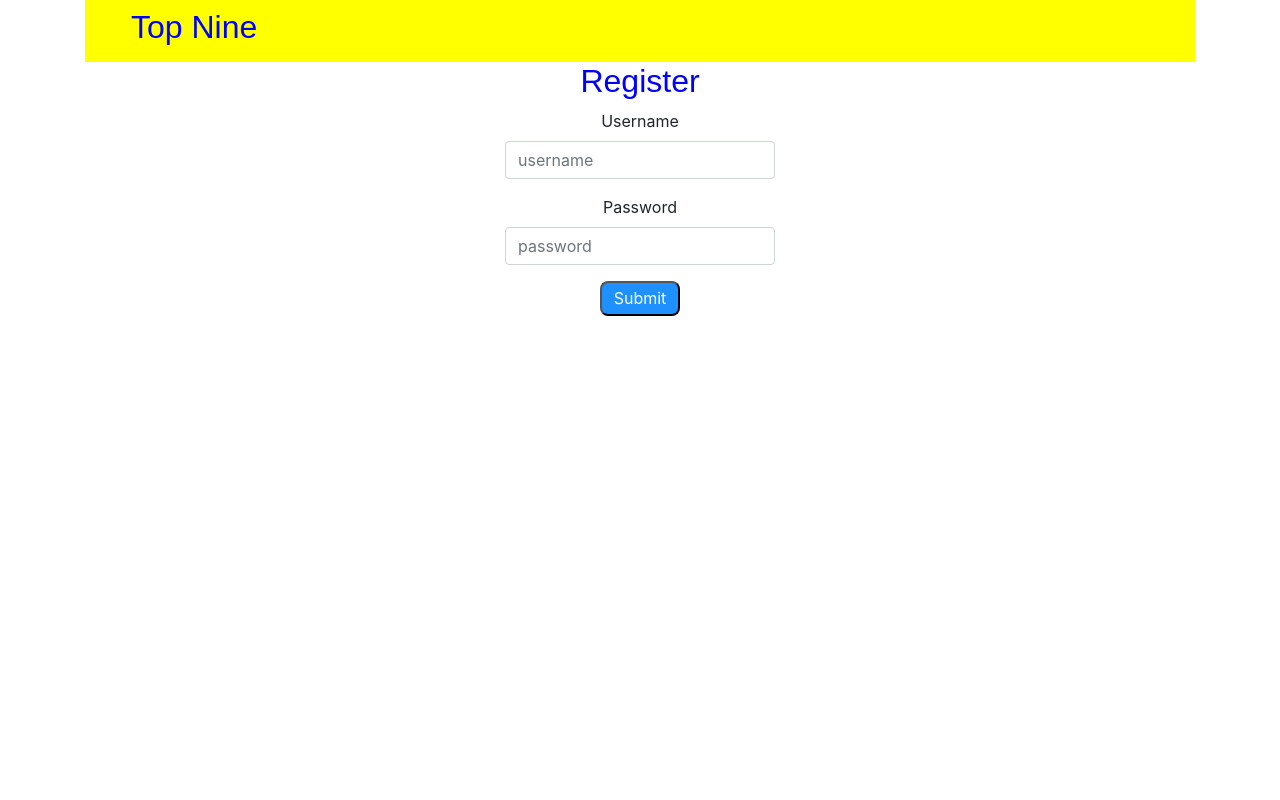
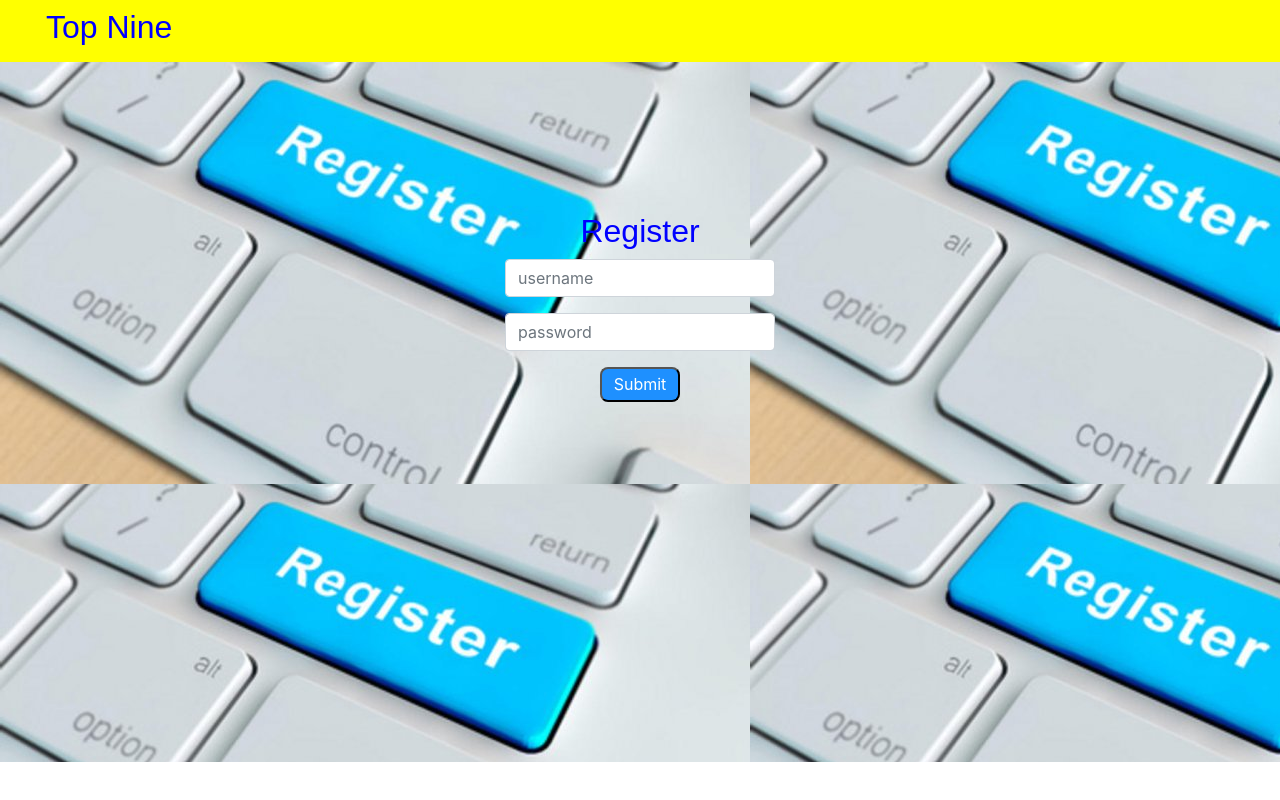
Before and after one commit to my-top-nine-lambda/TOP-NINE-UI, a React (Create React App) app in the folder nine/: page /register in a window 1280 px wide. Built offline with nearby package versions, Linux system fonts and the light colour scheme.

Commit message:
register css

```diff
--- a/nine/src/App.css
+++ b/nine/src/App.css
@@ -9,6 +9,31 @@
 h1 {
   color: red;
   margin: 30px;
+}
+
+/*
+Register
+*/
+
+.register {
+  background-image: url(images/register.jpg);
+  height: 700px;
+  padding: 150px;
+}
+
+/*
+Login Page
+*/
+
+.form {
+  width: 300px;
+  margin: 0 auto;
+}
+
+.loginCont {
+  background-image: url(images/moviePic.jpg);
+  height: 700px;
+  padding: 150px;
 }
 
 h2 {
@@ -32,6 +57,13 @@ button a {
   color: white;
 }
 
+.imput {
+  width: 100px;
+}
+
+/*
+Home Page
+*/
 .delete {
   color: red;
   background-color: black;
@@ -45,10 +77,6 @@ button a {
   margin-right: 10px;
 }
 
-.imput {
-  width: 100px;
-}
-
 .form {
   width: 300px;
   margin: 0 auto;
@@ -56,7 +84,7 @@ button a {
 
 .loginCont {
   background-image: url(images/moviePic.jpg);
-  height: 600px;
+  height: 700px;
   padding: 150px;
 }
 
--- a/nine/src/components/Signup.js
+++ b/nine/src/components/Signup.js
@@ -1,13 +1,5 @@
 import React from "react";
-import {
-  Container,
-  Col,
-  Form,
-  FormGroup,
-  Label,
-  Input,
-  Navbar,
-} from "reactstrap";
+import { Col, Form, FormGroup, Input, Navbar } from "reactstrap";
 
 class Signup extends React.Component {
   state = {
@@ -34,15 +26,15 @@ class Signup extends React.Component {
 
   render() {
     return (
-      <Container className="login">
+      <div className="login">
         <Navbar className="bar">
           <h2>Top Nine</h2>
         </Navbar>
+        <div className="register">
           <h2>Register</h2>
           <Form className="form" onSubmit={this.register}>
             <Col>
               <FormGroup>
-              <Label>Username</Label>
                 <Input
                   type="username"
                   name="username"
@@ -54,7 +46,6 @@ class Signup extends React.Component {
             </Col>
             <Col>
               <FormGroup>
-              <Label for="password">Password</Label>
                 <Input
                   type="password"
                   name="password"
@@ -66,7 +57,8 @@ class Signup extends React.Component {
             </Col>
             <button className="sign">Submit</button>
           </Form>
-      </Container>
+        </div>
+      </div>
     );
   }
 }
```
Also changed, not shown: nine/src/images/register.jpg (added). Lines whose indentation alone changed are shown as unchanged.
